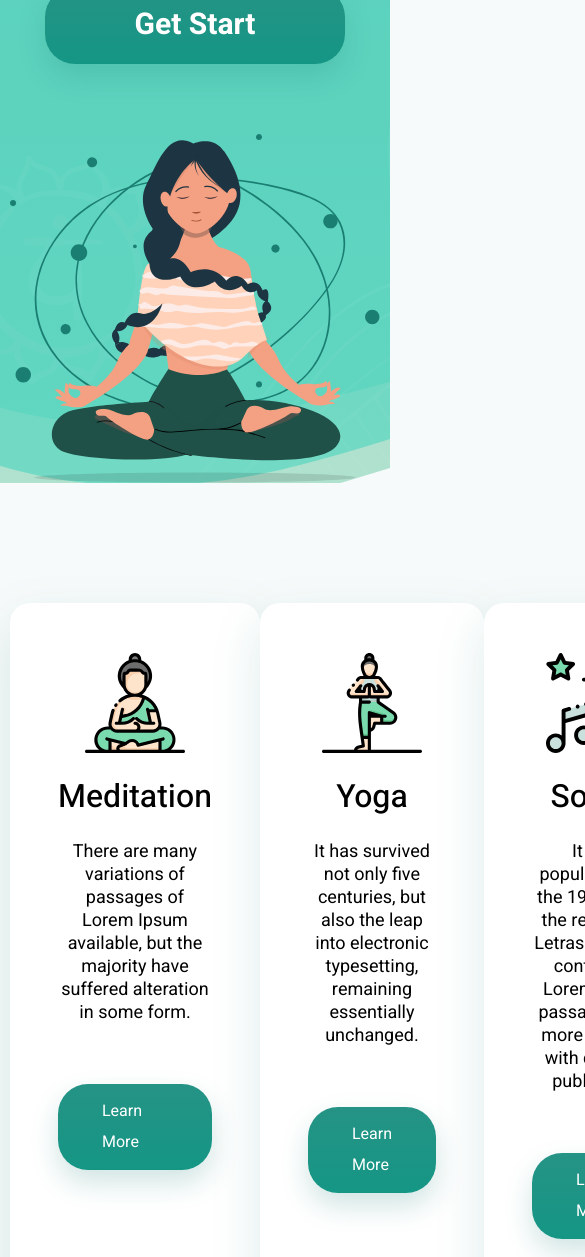
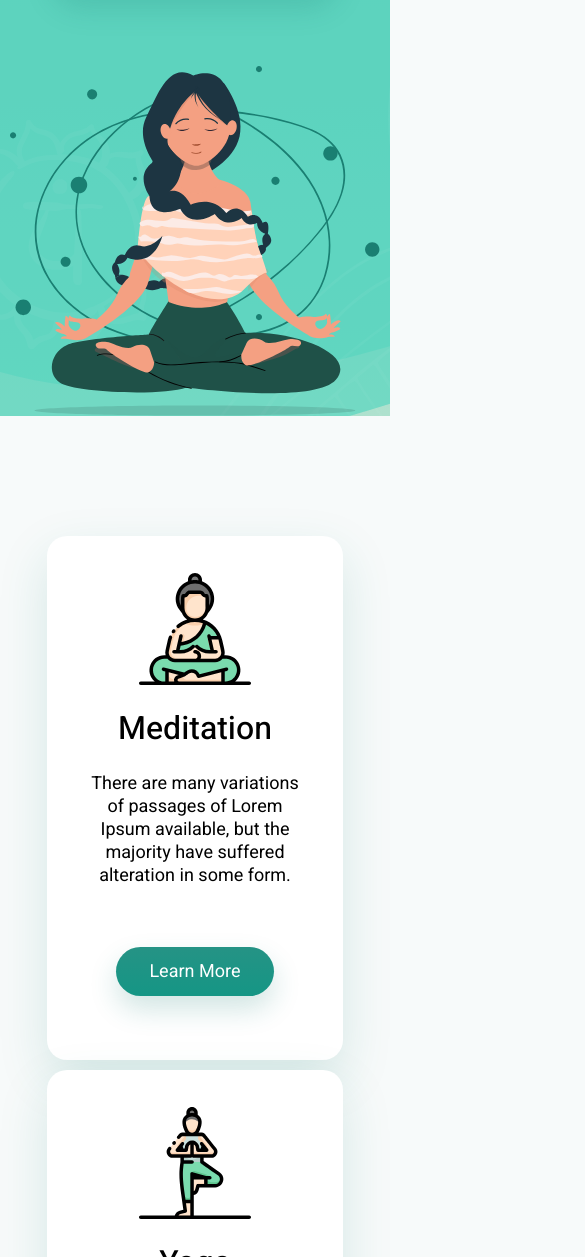
Before and after one commit to progdidi/meditation, a website: page app/index.html in a window 390 px wide. Shown: the part 743-2000 px from the top of the page, 585 px wide, since content can reach past the window. Drawn offline with Linux system fonts and the light colour scheme.

Commit message:
media styles

```diff
--- a/app/scss/_media.scss
+++ b/app/scss/_media.scss
@@ -1,20 +1,25 @@
 @import 'global';
 @import 'var';
-@import 'reset';
 
 @media (max-width: 1290px) {
     .header {
         &__top {
+            position: relative;
             .logo {
                 position: relative;
                 z-index: 10;
+                &__img {
+                    object-fit: cover;
+                    width: 70%;
+                }
             }
 
             .menu {
                 &__btn {
                     display: flex;
                     right: 10px;
-                    top: 90px;
+                    top: 50%;
+                    transform: translateY(-50%);
                     position: absolute;
                     z-index: 10;
                     cursor: pointer;
@@ -50,6 +55,64 @@
 
     }
 
+    .practics {
+        &__item {
+            padding: 37px 36px 64px 36px;
+        }
+    }
+
 
 
 }
+
+@media (max-width: 980px) {
+    .practics {
+        &__items {
+            display: block;
+        }
+
+        &__item {
+            max-width: 80%;
+            margin: 0 auto;
+            margin-bottom: 10px;
+        }
+    }
+}
+
+@media (max-width: 780px) {
+    .header {
+        &__promo {
+            &-title {
+                font-size: 58px;
+            }
+            &-btn {
+                font-size: 27px;
+            }
+        }
+    }
+}
+
+@media (max-width: 410px) {
+    .header {
+        &__promo {
+            &-title {
+                font-size: 50px;
+            }
+        }
+    }
+
+    .practics {
+
+        &__item {
+            &-img {
+                object-fit: cover;
+                width: 50%;
+            }
+            &-link {
+                font-size: 18px;
+                padding: 9px 33px;
+            }
+
+        }
+    }
+}
--- a/app/scss/style.scss
+++ b/app/scss/style.scss
@@ -103,8 +103,9 @@
     padding-bottom: 45px;
     margin-bottom: 70px;
     &__items {
-        display: flex;
-        justify-content: space-between;
+        display: grid;
+        grid-template-columns: repeat(3, 1fr);
+        grid-column-gap: 20px;
     }
     &__item {
         background-color: #FFFFFF;
@@ -134,6 +135,7 @@
             @include btn-style;
             max-width: 210px;
             padding: 12px 44px;
+            justify-self: flex-end;
         }
     }
 }
```
Also changed, not shown: app/index.html (+2 -2 lines), app/css/style.min.css.
